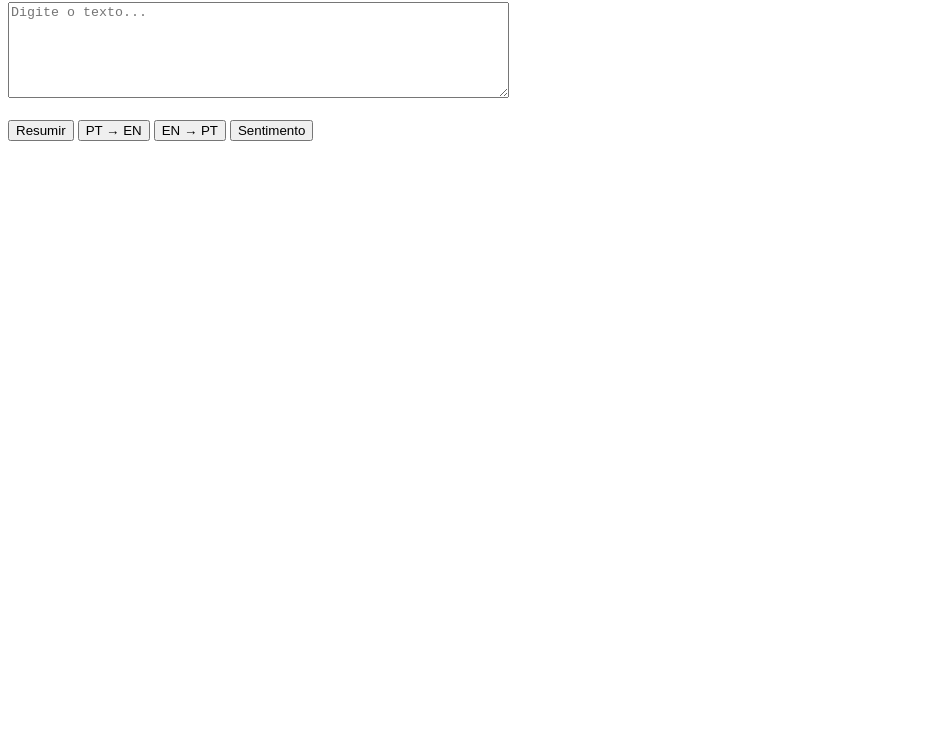
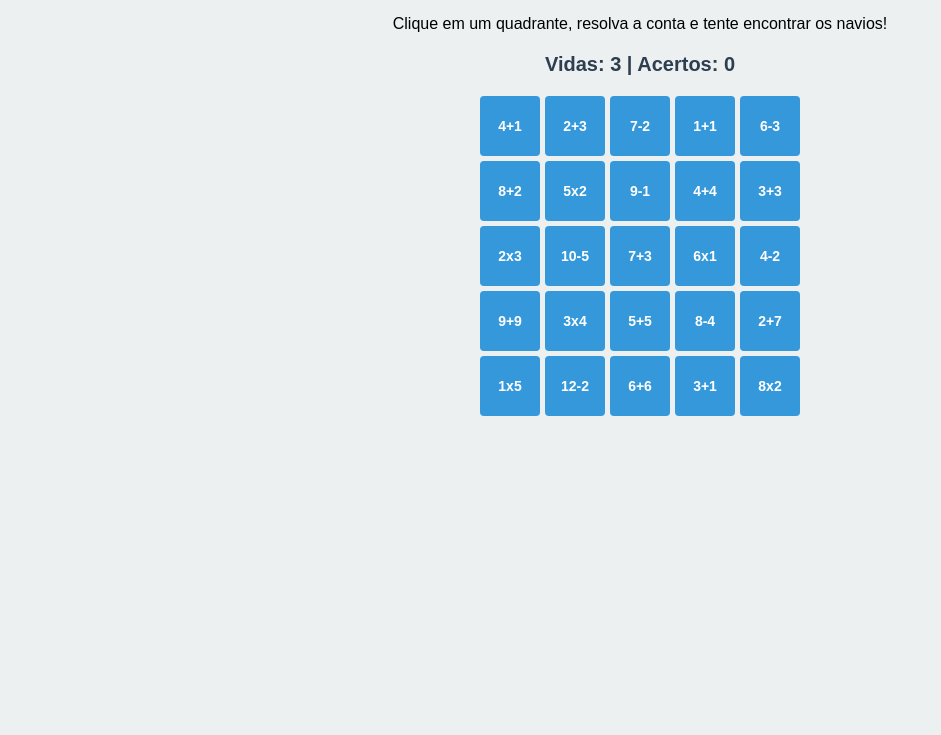
Before and after one commit to klebmatrix/iadom, a website: page index.html in a window 1280 px wide. Shown: the part 65-800 px from the top of the page, without its empty margins (0-941 px from the left). Drawn offline with Linux system fonts and the light colour scheme.

```diff
--- a/index.html
+++ b/index.html
@@ -1,52 +1,94 @@
 <!DOCTYPE html>
-<html lang="pt-BR">
+<html lang="pt-br">
 <head>
-<meta charset="UTF-8">
-<title>IA Multifunção</title>
+    <meta charset="UTF-8">
+    <title>Batalha Naval Matemática JS</title>
+    <style>
+        :root { --blue: #2c3e50; --water: #3498db; --hit: #e74c3c; --miss: #bdc3c7; }
+        body { font-family: sans-serif; text-align: center; background: #ecf0f1; }
+        .grid { display: grid; grid-template-columns: repeat(5, 60px); gap: 5px; justify-content: center; margin-top: 20px; }
+        .cell {
+            width: 60px; height: 60px; background: var(--water); color: white;
+            display: flex; align-items: center; justify-content: center;
+            cursor: pointer; font-weight: bold; font-size: 14px; border-radius: 4px;
+            transition: 0.3s;
+        }
+        .cell:hover { filter: brightness(1.2); }
+        .hit { background: var(--hit) !important; }
+        .miss { background: var(--miss) !important; }
+        #status { margin: 20px; font-size: 20px; font-weight: bold; color: var(--blue); }
+    </style>
 </head>
 <body>
 
-<h2>IA Multifunção</h2>
+    <h1>Batalha Naval Matemática</h1>
+    <p>Clique em um quadrante, resolva a conta e tente encontrar os navios!</p>
 
-<textarea id="texto" rows="6" cols="60" placeholder="Digite o texto..."></textarea><br><br>
+    <div id="status">Vidas: 3 | Acertos: 0</div>
+    <div class="grid" id="board"></div>
 
-<button onclick="acao('/resumir')">Resumir</button>
-<button onclick="acao('/traduzir_pt_en')">PT → EN</button>
-<button onclick="acao('/traduzir_en_pt')">EN → PT</button>
-<button onclick="acao('/sentimento')">Sentimento</button>
+    <script>
+        const board = document.getElementById('board');
+        const statusDisplay = document.getElementById('status');
 
-<pre id="resultado"></pre>
+        // Configuração do Jogo
+        const size = 5;
+        let lives = 3;
+        let hits = 0;
 
-<script>
-const API = "https://iadom.onrender.com";
+        // Dados das células (Conta, Resultado, Tem Navio?)
+        const data = [
+            { q: "4+1", a: 5, ship: true },  { q: "2+3", a: 5, ship: false }, { q: "7-2", a: 5, ship: true },  { q: "1+1", a: 2, ship: false }, { q: "6-3", a: 3, ship: false },
+            { q: "8+2", a: 10, ship: false }, { q: "5x2", a: 10, ship: true }, { q: "9-1", a: 8, ship: false }, { q: "4+4", a: 8, ship: true },  { q: "3+3", a: 6, ship: false },
+            { q: "2x3", a: 6, ship: true },  { q: "10-5", a: 5, ship: false }, { q: "7+3", a: 10, ship: false }, { q: "6x1", a: 6, ship: false }, { q: "4-2", a: 2, ship: true },
+            { q: "9+9", a: 18, ship: false }, { q: "3x4", a: 12, ship: true }, { q: "5+5", a: 10, ship: false }, { q: "8-4", a: 4, ship: false }, { q: "2+7", a: 9, ship: false },
+            { q: "1x5", a: 5, ship: false },  { q: "12-2", a: 10, ship: false }, { q: "6+6", a: 12, ship: false }, { q: "3+1", a: 4, ship: true },  { q: "8x2", a: 16, ship: false }
+        ];
 
-async function acao(rota) {
-  const texto = document.getElementById("texto").value;
-  const resultado = document.getElementById("resultado");
+        // Criar o tabuleiro
+        data.forEach((item, index) => {
+            const cell = document.createElement('div');
+            cell.classList.add('cell');
+            cell.innerText = item.q;
+            cell.onclick = () => checkShot(index, cell);
+            board.appendChild(cell);
+        });
 
-  resultado.innerText = "Processando...";
+        function checkShot(index, cellElement) {
+            if (cellElement.classList.contains('hit') || cellElement.classList.contains('miss') || lives <= 0) return;
 
-  try {
-    const res = await fetch(API + rota, {
-      method: "POST",
-      headers: { "Content-Type": "application/json" },
-      body: JSON.stringify({ texto })
-    });
+            const userAnswer = prompt(`Quanto é ${data[index].q}?`);
 
-    if (!res.ok) {
-      resultado.innerText = "Erro HTTP: " + res.status;
-      return;
-    }
+            if (parseInt(userAnswer) === data[index].a) {
+                if (data[index].ship) {
+                    alert("FOGO! Você acertou um navio!");
+                    cellElement.classList.add('hit');
+                    cellElement.innerText = "💥";
+                    hits++;
+                } else {
+                    alert("ÁGUA! Nada aqui...");
+                    cellElement.classList.add('miss');
+                    cellElement.innerText = "🌊";
+                }
+            } else {
+                lives--;
+                alert(`ERROU A CONTA! O resultado era ${data[index].a}. Você perdeu uma vida.`);
+            }
 
-    const data = await res.json();
-    resultado.innerText = data.resultado;
+            updateStatus();
+        }
 
-  } catch (e) {
-    resultado.innerText = "Erro ao conectar com o servidor";
-    console.error(e);
-  }
-}
-</script>
-
+        function updateStatus() {
+            statusDisplay.innerText = `Vidas: ${lives} | Acertos: ${hits}`;
+            if (hits === 8) {
+                statusDisplay.innerText = "🏆 VOCÊ VENCEU! TODOS OS NAVIOS AFUNDADOS!";
+                statusDisplay.style.color = "green";
+            }
+            if (lives <= 0) {
+                statusDisplay.innerText = "☠️ GAME OVER! Suas vidas acabaram.";
+                statusDisplay.style.color = "red";
+            }
+        }
+    </script>
 </body>
 </html>
```
